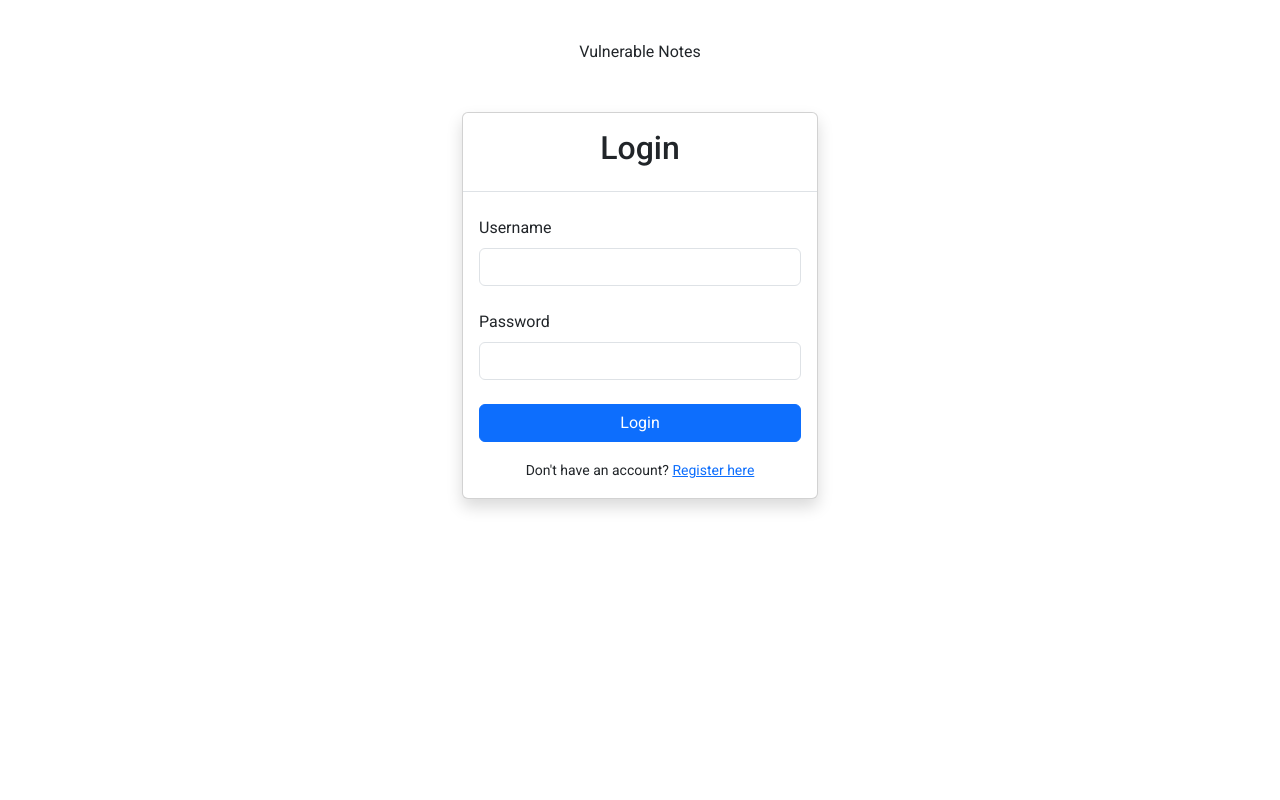
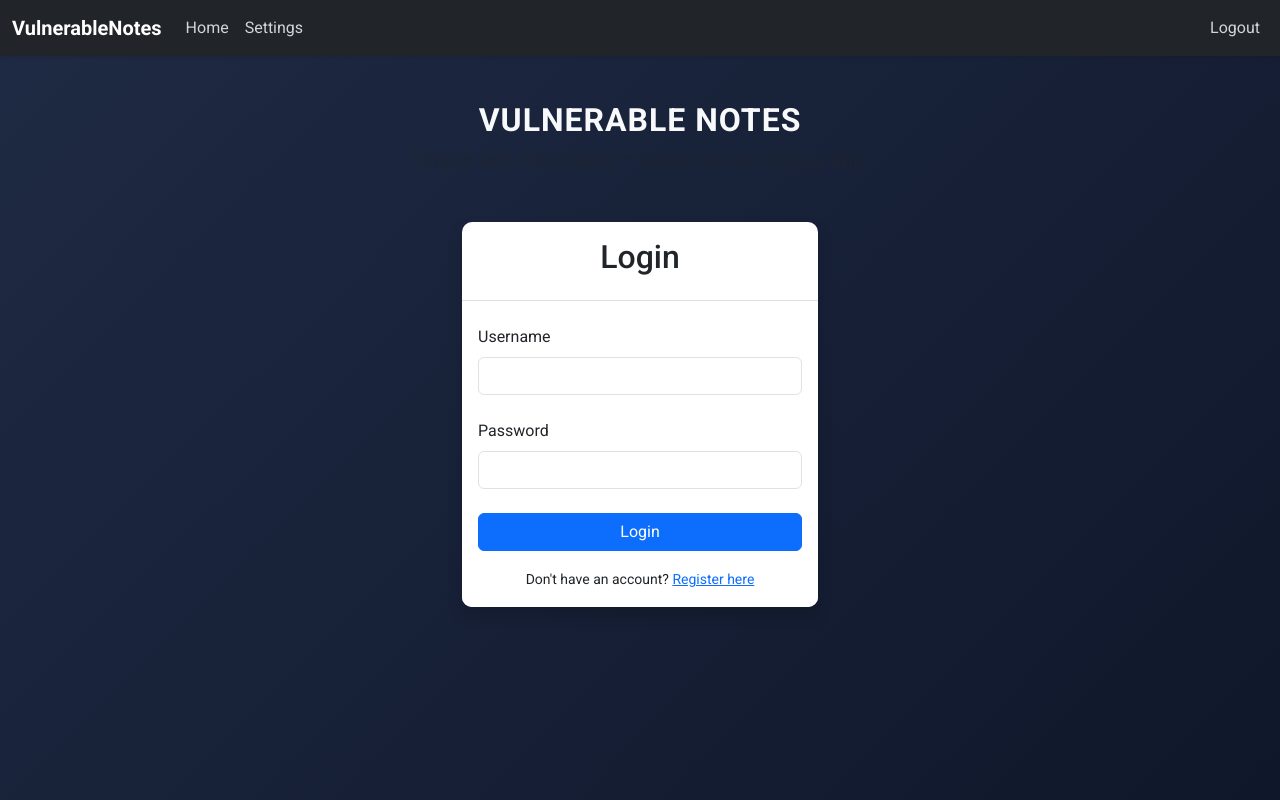
Before and after one commit to TheRealH0u/vulnerable_notes, a Vue app in the folder frontend/: page /login in a window 1280 px wide. Built offline with nearby package versions, Linux system fonts and the light colour scheme; no server answers.

Commit message:
FIX: look of application like old version

```diff
--- a/frontend/src/App.vue
+++ b/frontend/src/App.vue
@@ -1,18 +1,26 @@
 <template>
-  <div>
-  <nav v-if="user" class="navbar navbar-expand-lg navbar-light bg-white shadow-sm w-100">
-    <div class="container">
-        <a class="navbar-brand" href="#">VulnerableNotes</a>
-        <button class="navbar-toggler" type="button" data-bs-toggle="collapse" data-bs-target="#navbarNav" aria-controls="navbarNav" aria-expanded="false" aria-label="Toggle navigation">
+  <div class="app-shell">
+    <nav class="navbar navbar-expand-lg navbar-dark bg-dark shadow-sm w-100">
+      <div class="container-fluid">
+        <a class="navbar-brand fw-bold" href="#">VulnerableNotes</a>
+        <button
+          class="navbar-toggler"
+          type="button"
+          data-bs-toggle="collapse"
+          data-bs-target="#navbarNav"
+          aria-controls="navbarNav"
+          aria-expanded="false"
+          aria-label="Toggle navigation"
+        >
           <span class="navbar-toggler-icon"></span>
         </button>
         <div class="collapse navbar-collapse" id="navbarNav">
           <ul class="navbar-nav me-auto mb-2 mb-lg-0">
-            <li class="nav-item"><a class="nav-link" href="#">Hello, {{ user }}</a></li>
             <li class="nav-item"><router-link class="nav-link" to="/">Home</router-link></li>
             <li class="nav-item"><router-link class="nav-link" to="/settings">Settings</router-link></li>
           </ul>
-          <ul class="navbar-nav ms-auto">
+          <ul class="navbar-nav ms-auto align-items-center">
+            <li class="nav-item text-white-50 me-3" v-if="user">Hello, {{ user }}</li>
             <li class="nav-item"><a class="nav-link" href="#" @click.prevent="doLogout">Logout</a></li>
           </ul>
         </div>
@@ -20,10 +28,13 @@
     </nav>
 
     <main class="mt-4">
-      <div class="text-center mb-3">
+      <div class="text-center mb-4">
         <div id="slogan">Vulnerable Notes</div>
+        <p class="lead text-muted">Simple, fast note taking — same look as original app.</p>
       </div>
-      <router-view />
+      <div class="content-area">
+        <router-view />
+      </div>
     </main>
   </div>
 </template>
@@ -60,6 +71,52 @@ export default {
 </script>
 
 <style>
-body { font-family: 'Roboto', Arial, Helvetica, sans-serif; margin: 0; padding: 0; background: #fff; color: #212529 }
-main { padding: 1rem }
+body {
+  font-family: 'Roboto', Arial, Helvetica, sans-serif;
+  margin: 0;
+  padding: 0;
+  background: linear-gradient(135deg, #1f2a44 0%, #0f172a 100%);
+  color: #f8f9fa;
+  min-height: 100vh;
+}
+
+.app-shell {
+  min-height: 100vh;
+}
+
+main {
+  padding: 1rem;
+}
+
+#slogan {
+  font-size: 32px;
+  font-weight: 700;
+  color: #f8f9fa;
+  text-transform: uppercase;
+  letter-spacing: 1px;
+}
+
+.content-area .card {
+  border: none;
+  border-radius: 10px;
+}
+
+.content-area .card-body {
+  background: #ffffff;
+  color: #212529;
+  border-radius: 10px;
+}
+
+.navbar .nav-link.router-link-active {
+  color: #fff;
+  font-weight: 600;
+}
+
+.navbar .nav-link {
+  color: #d1d5db;
+}
+
+.navbar .nav-link:hover {
+  color: #fff;
+}
 </style>
--- a/frontend/src/assets/style.css
+++ b/frontend/src/assets/style.css
@@ -35,7 +35,7 @@
 
 /* Floating action button */
 .fab{
-    position: fixed; bottom: 30px; right: 30px; width: 60px; height: 60px; border-radius: 50%; background-color: #0d6efd; color: white; font-size: 36px; text-align: center; line-height: 60px; box-shadow: 0px 4px 6px rgba(0,0,0,0.3); z-index:1000; text-decoration:none;
+    position: fixed; bottom: 30px; left: 30px; width: 60px; height: 60px; border-radius: 50%; background-color: #0d6efd; color: white; font-size: 36px; text-align: center; line-height: 60px; box-shadow: 0px 4px 6px rgba(0,0,0,0.3); z-index:1000; text-decoration:none;
 }
 
 .list-group-item{ cursor: pointer }
```
